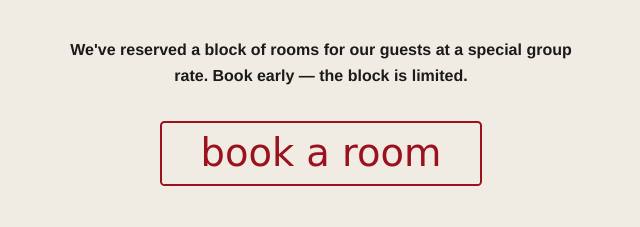
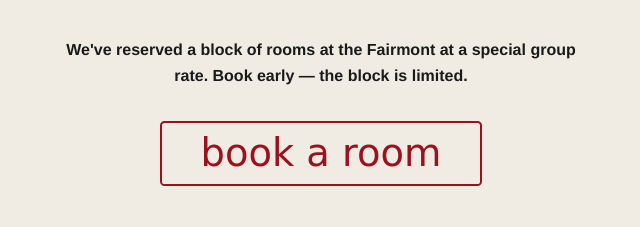
Before and after one commit to tmulc18/dallas-wedding, a plain HTML site: page index.html in a window 1280 px wide. Shown: the part 5481-5708 px from the top of the page, 319-959 px from the left. Drawn offline with nearby package versions, Linux system fonts and the light colour scheme; a web font is replaced by a local one.

Commit message:
Name the Fairmont in the hotel block copy
Co-Authored-By: Claude Opus 5 (1M context) <noreply@anthropic.com>

```diff
--- a/index.html
+++ b/index.html
@@ -722,7 +722,7 @@
          ========================================== -->
     <section id="hotel-section" class="info-section">
         <h2 class="info-header">STAY</h2>
-        <p class="info-text">We've reserved a block of rooms for our guests at a special group rate. Book early &mdash; the block is limited.</p>
+        <p class="info-text">We've reserved a block of rooms at the Fairmont at a special group rate. Book early &mdash; the block is limited.</p>
         <a class="info-cta" href="https://book.passkey.com/event/51272246/owner/8154/landing" target="_blank" rel="noopener">book a room</a>
 
         <div class="hotels-more">
```
